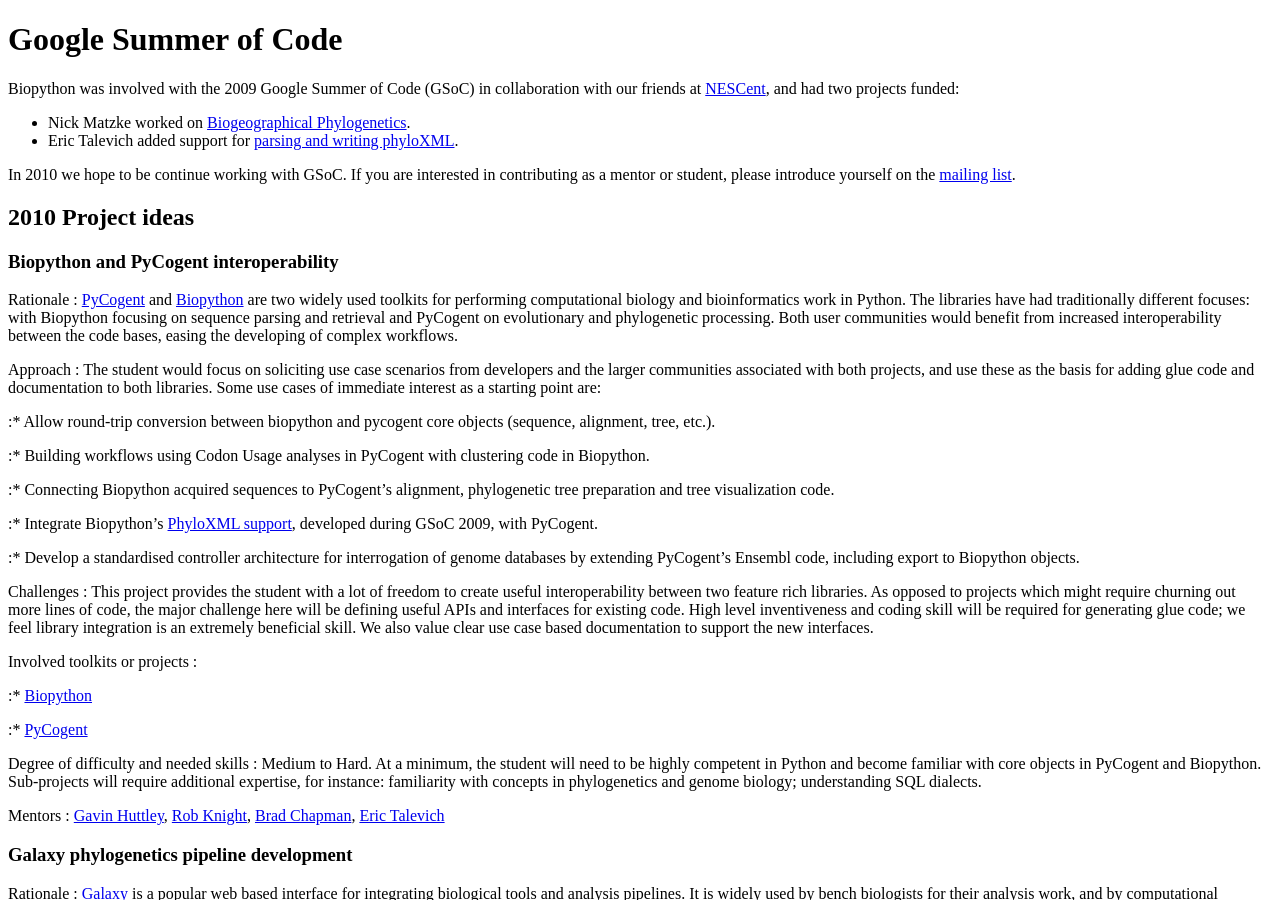
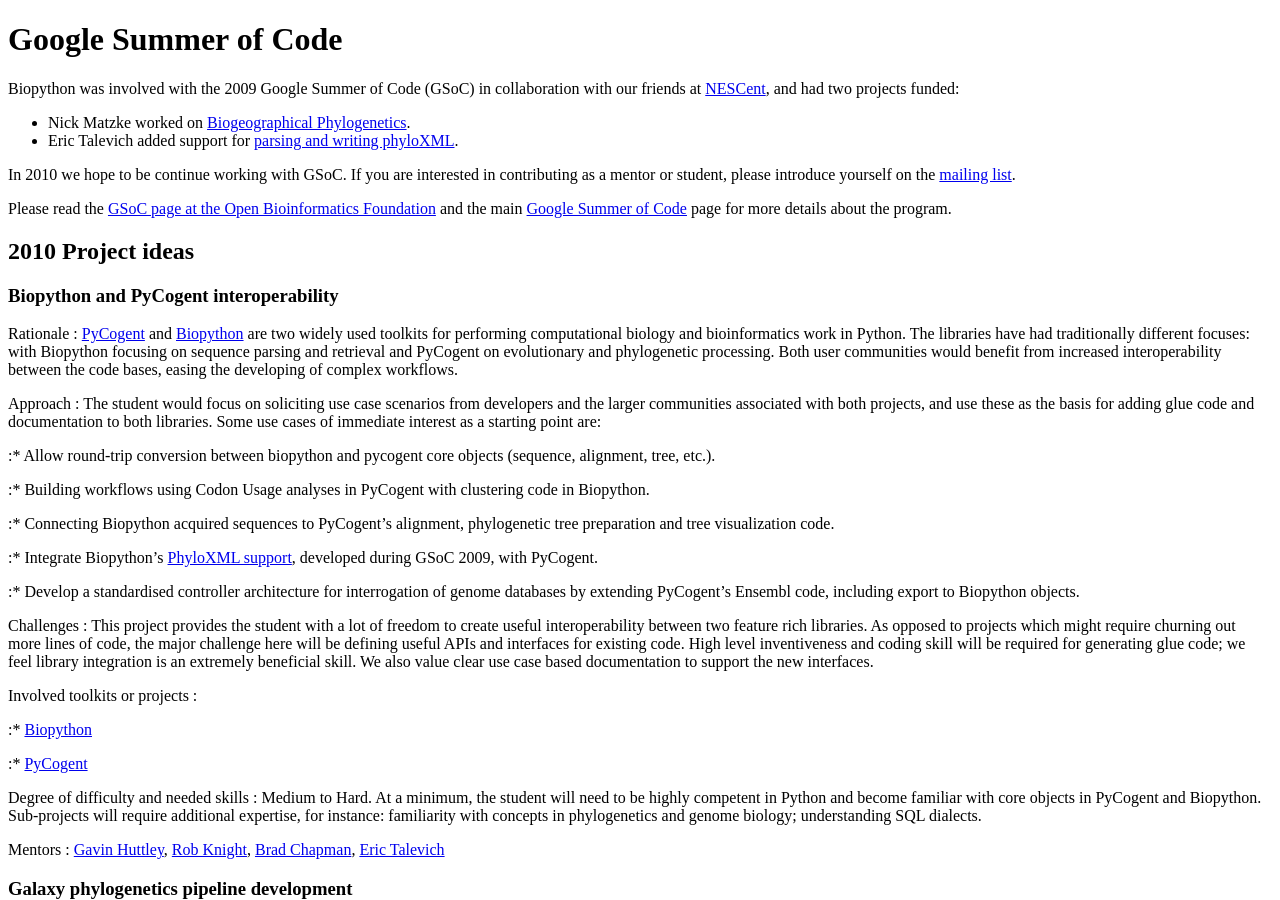
Before and after one commit to biopython/biopython.github.io, a Jekyll site: the page built from wiki/Google_Summer_of_Code.md, in a window 1280 px wide and 900 px high. Built offline with Jekyll 4.4.1, drawn with Linux system fonts in a browser that asks for light colours.

Commit message:
Links to OBF and Google

```diff
--- a/wiki/Google_Summer_of_Code.md
+++ b/wiki/Google_Summer_of_Code.md
@@ -17,6 +17,11 @@ had two projects funded:
 In 2010 we hope to be continue working with GSoC. If you are interested
 in contributing as a mentor or student, please introduce yourself on the
 [mailing list](http://biopython.org/wiki/Mailing_lists).
+
+Please read the [GSoC page at the Open Bioinformatics
+Foundation](http://www.open-bio.org/wiki/Google_Summer_of_Code) and the
+main [Google Summer of Code](http://code.google.com/soc) page for more
+details about the program.
 
 2010 Project ideas
 ------------------
```
Also changed, not shown: 1 other file.
